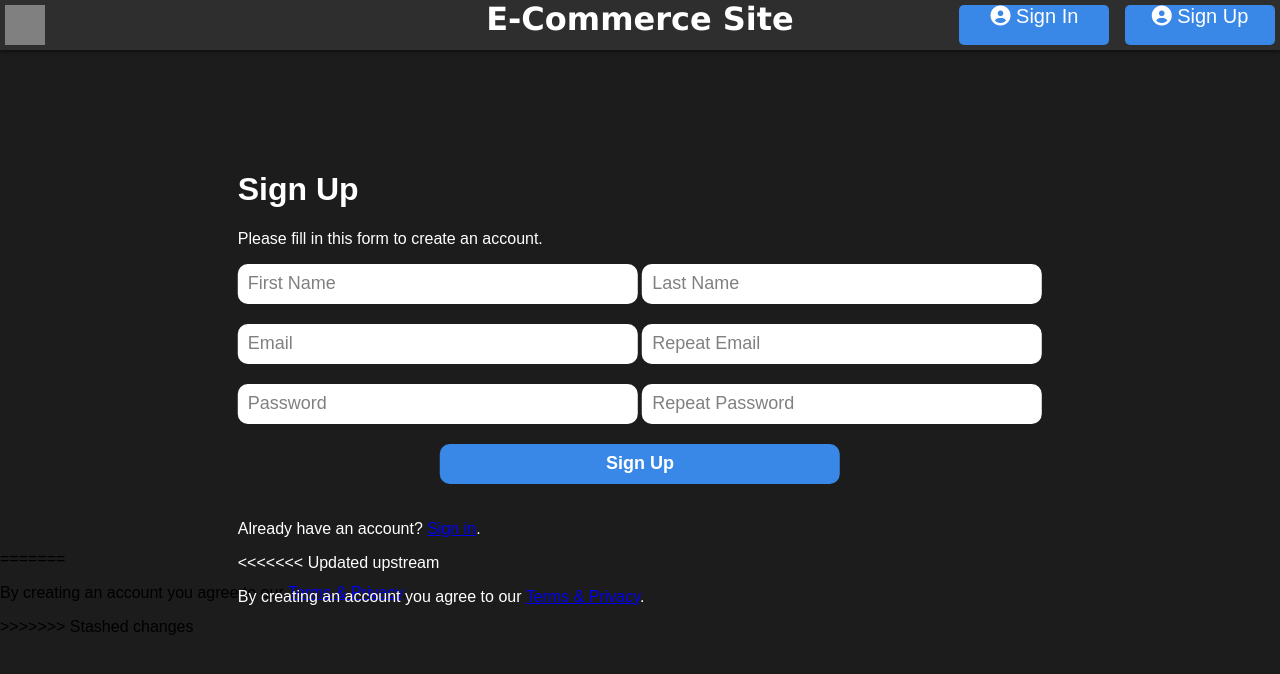
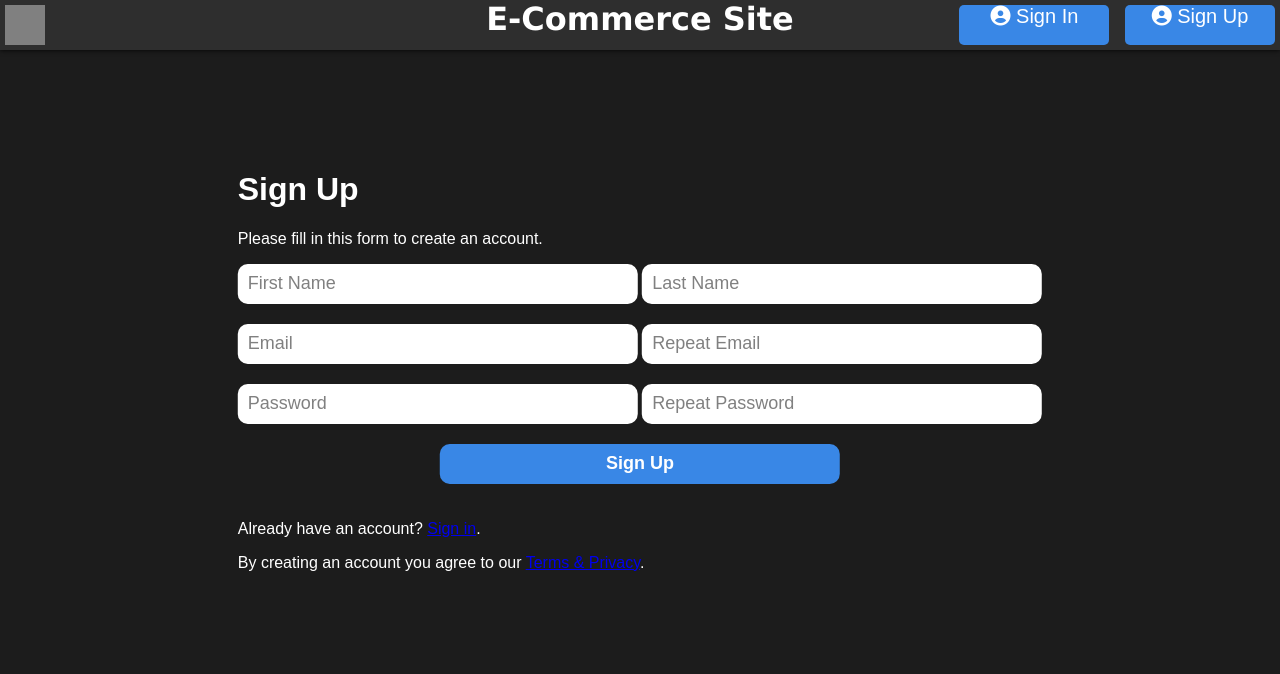
Before and after one commit to erik99s/D0018E, a Flask app: page /register in a window 1280 px wide. Shown: the top 674 px of the page. Run offline with Flask 2, Linux system fonts and the light colour scheme; some libraries are stand-ins or nearby versions.

Commit message:
Update RegisterPage.html

```diff
--- a/templates/RegisterPage.html
+++ b/templates/RegisterPage.html
@@ -7,7 +7,7 @@
 {% endblock %}
 
 {% block main %}
-<form class="" method="post" action="">
+<form method="post" action="">
      {{ form.csrf_token }}
         <h1>Sign Up</h1>
         <p>Please fill in this form to create an account.</p>
@@ -31,11 +31,7 @@
 
         <p>Already have an account? <a href="login">Sign in</a>.</p>
 
-<<<<<<< Updated upstream
         <p>By creating an account you agree to our <a href="home">Terms & Privacy</a>.</p>
     </div>
-=======
-        <p>By creating an account you agree to our <a href="#">Terms & Privacy</a>.</p>
->>>>>>> Stashed changes
 </form>
 {% endblock %}
```
